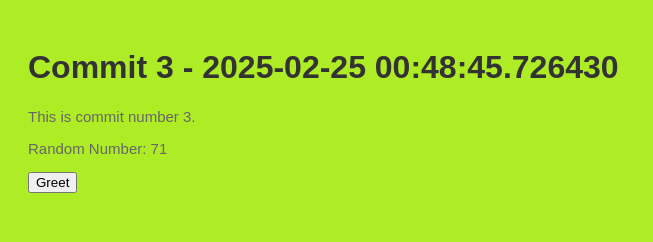
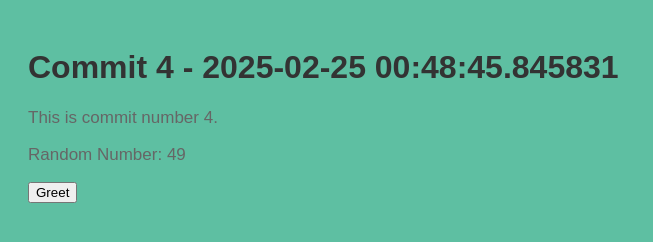
Before and after one commit to stiffs95/myrep-repo-20250225004843, a plain HTML site: page index.html in a window 1280 px wide. Shown: the whole page, without its empty margins (0-653 px from the left). Drawn offline with Linux system fonts and the light colour scheme.

Commit message:
📝 Commit 4 with HTML, CSS, and JS

```diff
--- a/index.html
+++ b/index.html
@@ -2,13 +2,13 @@
     <!DOCTYPE html>
     <html>
     <head>
-        <title>Commit 3 - 2025-02-25 00:48:45.726430</title>
+        <title>Commit 4 - 2025-02-25 00:48:45.845831</title>
         <link rel="stylesheet" href="style.css">
     </head>
     <body>
-        <h1>Commit 3 - 2025-02-25 00:48:45.726430</h1>
-        <p>This is commit number 3.</p>
-        <p>Random Number: 71</p>
+        <h1>Commit 4 - 2025-02-25 00:48:45.845831</h1>
+        <p>This is commit number 4.</p>
+        <p>Random Number: 49</p>
         <button onclick="greet()">Greet</button>
         <script src="script.js"></script>
     </body>
--- a/script.js
+++ b/script.js
@@ -2,4 +2,4 @@
     function greet() {
         alert('Hello from commit ' + commitNumber + '!');
     }
-    var commitNumber = 3;
+    var commitNumber = 4;
--- a/style.css
+++ b/style.css
@@ -1,7 +1,7 @@
 
     body {
         font-family: Arial, sans-serif;
-        background-color: #aeed26;
+        background-color: #5ebfa2;
         padding: 20px;
     }
     h1 {
@@ -9,5 +9,5 @@
     }
     p {
         color: #666;
-        font-size: 15px;
+        font-size: 17px;
     }
```
